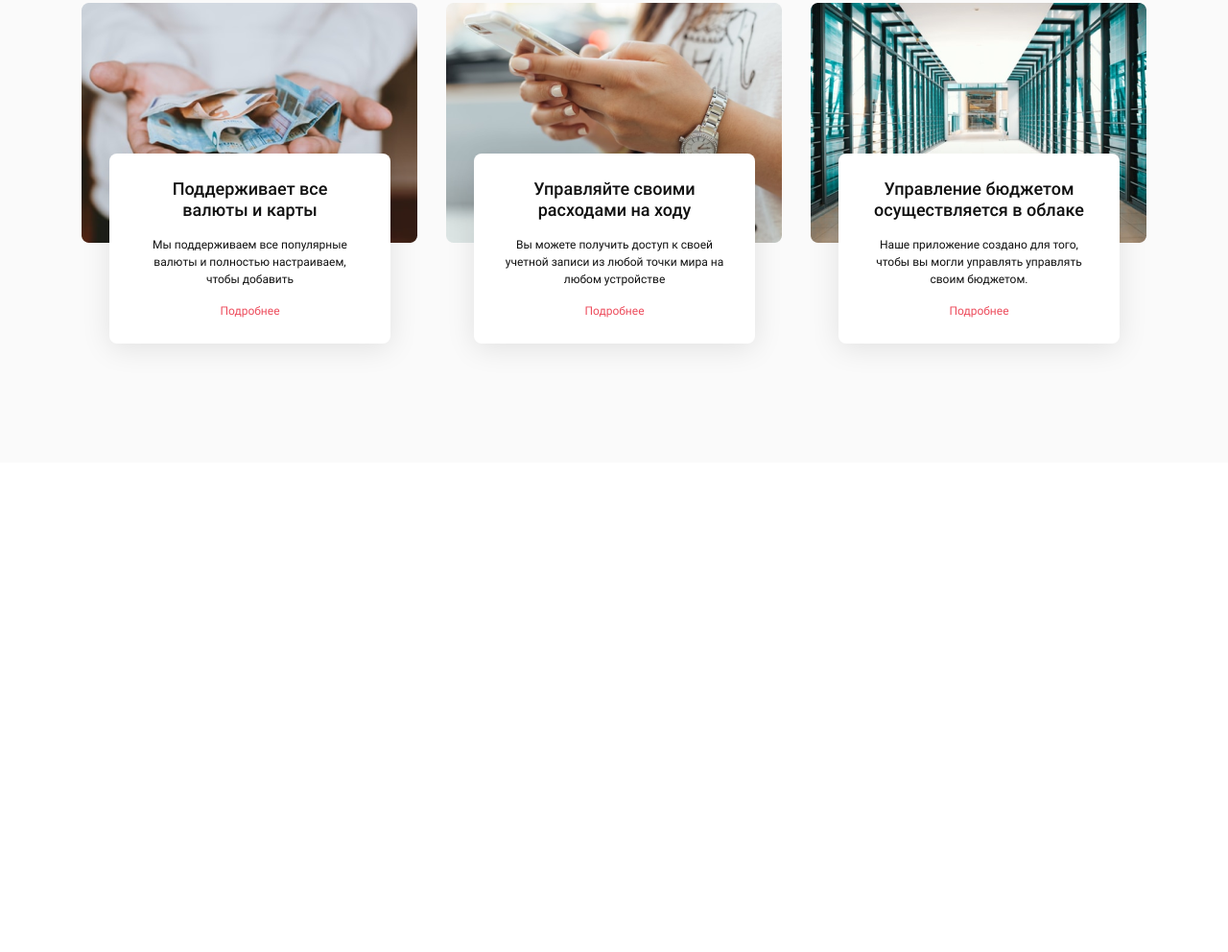
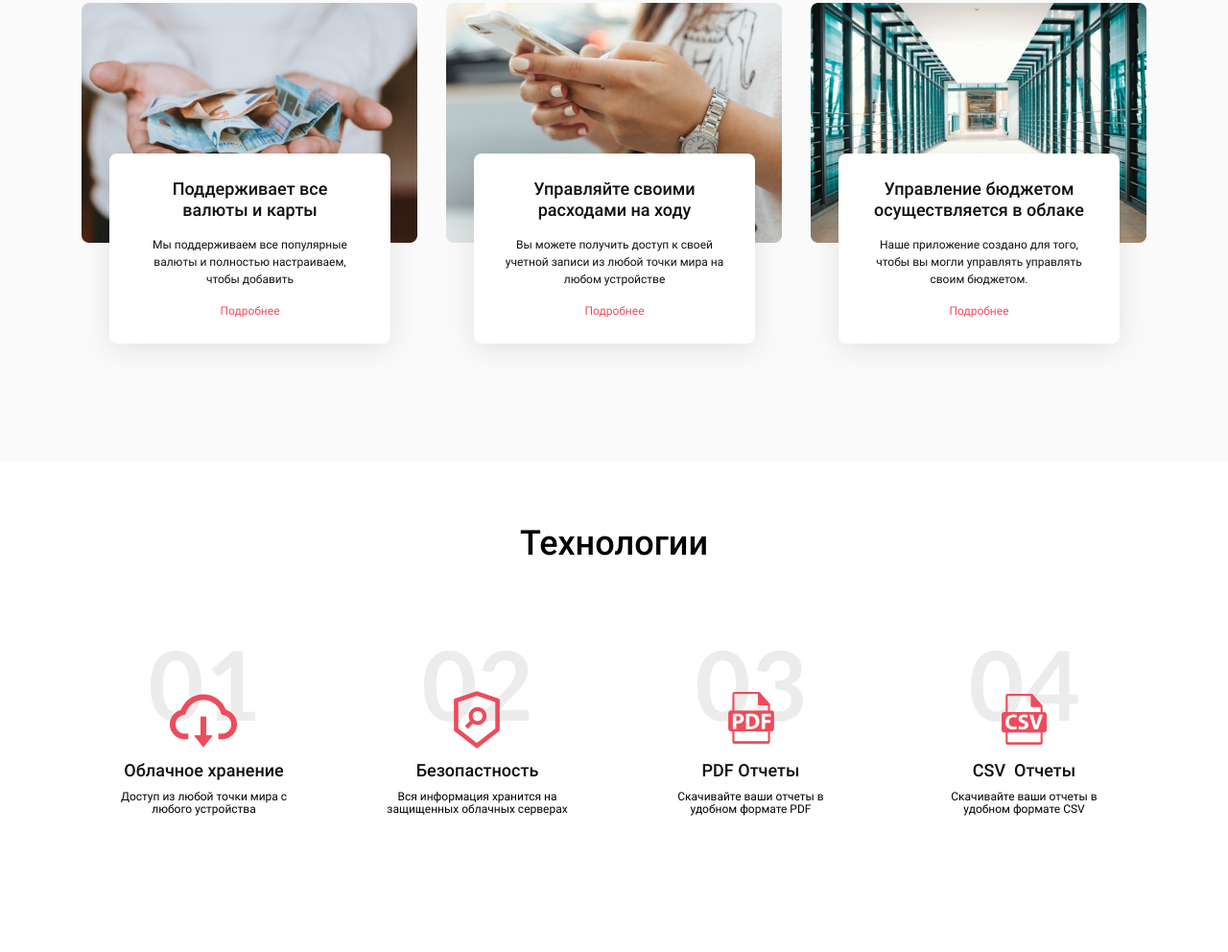
Before and after one commit to Screamo95/CloudBudget, a plain HTML site: page index.html in a window 1280 px wide. Shown: the part 1460-2452 px from the top of the page at 96% size. Before the commit the page ends 1942 px from the top, so only its background shows below. Drawn offline with Linux system fonts and the light colour scheme.

Commit message:
add features

```diff
--- a/index.html
+++ b/index.html
@@ -105,6 +105,47 @@
     </div>
   </section>
 
+  <!-- Features -->
+  <section class="features">
+    <div class="features__container">
+      <h2 class="features-title">Технологии</h2>
+      <div class="features__body">
+        <div class="features__item">
+          <div class="features__item_inside">
+            <h4 class="features__item_inside-number">01</h4>
+            <img src="img/features_icon-1.png" class="features__item_inside-icon features-icon_1">
+          </div>
+          <h4 class="features__item-name">Облачное хранение</h4>
+          <p class="features__item-txt">Доступ из любой точки мира с любого устройства</p>
+        </div>
+        <div class="features__item">
+          <div class="features__item_inside">
+            <h4 class="features__item_inside-number">02</h4>
+            <img src="img/features_icon-2.png" class="features__item_inside-icon features-icon_2">
+          </div>
+          <h4 class="features__item-name">Безопастность</h4>
+          <p class="features__item-txt">Вся информация хранится на защищенных облачных серверах</p>
+        </div>
+        <div class="features__item">
+          <div class="features__item_inside">
+            <h4 class="features__item_inside-number">03</h4>
+            <img src="img/features_icon-3.png" class="features__item_inside-icon features-icon_3">
+          </div>
+          <h4 class="features__item-name">PDF Отчеты</h4>
+          <p class="features__item-txt">Скачивайте ваши отчеты в удобном формате PDF</p>
+        </div>
+        <div class="features__item">
+          <div class="features__item_inside">
+            <h4 class="features__item_inside-number">04</h4>
+            <img src="img/features_icon-4.png" class="features__item_inside-icon features-icon_4">
+          </div>
+          <h4 class="features__item-name">CSV  Отчеты</h4>
+          <p class="features__item-txt">Скачивайте ваши отчеты в удобном формате CSV</p>
+        </div>
+      </div>
+    </div>
+  </section>
+
   <script src="js/main.js"></script>
 
 </body>
--- a/styles/style.css
+++ b/styles/style.css
@@ -434,3 +434,92 @@
     margin-left: 0;
   }
 }
+
+/* Features */
+.features {
+  padding-top: 66px;
+  padding-bottom: 104px;
+}
+.features__container {
+  max-width: 1110px;
+  margin: 0 auto;
+}
+.features-title {
+  font-family: var(--robotoMedium);
+  font-size: 36px;
+  text-align: center;
+  color: #000;
+  margin-bottom: 78px;
+}
+.features__body {
+  display: grid;
+  grid-template-columns: 255px 255px 255px 255px;
+  gap: 30px;
+}
+.features__item {
+  max-width: 255px;
+  height: 226px;
+  text-align: center;
+}
+.features__item_inside {
+  position: relative;
+  margin-bottom: 32px;
+}
+.features__item_inside-number {
+  font-family: var(--latoBold);
+  font-size: 100px;
+  color: rgba(16, 16, 16, 0.08);
+}
+.features__item_inside-icon {
+  position: absolute;
+}
+.features-icon_1 {
+  top: 49px;
+  left: 87px;
+}
+.features-icon_2 {
+  top: 55px;
+  left: 94px;
+}
+.features-icon_3 {
+  top: 51px;
+  left: 93px;
+}
+.features-icon_4 {
+  top: 61px;
+  left: 104px;
+}
+.features__item-name {
+  font-family: var(--robotoMedium);
+  font-size: 18px;
+  color: #101010;
+  margin-bottom: 12px;
+}
+.features__item-txt {
+  font-family: var(--robotoRegular);
+  font-size: 12px;
+  color: #000;
+  max-width: 191px;
+  margin: 0 auto;
+  line-height: 110%;
+}
+
+@media screen and (max-width: 1200px) {
+  .features__container {
+    padding-right: 30px;
+    padding-left: 30px;
+    max-width: 600px;
+  }
+  .features__body {
+    grid-template-columns: 255px 255px;
+  }
+}
+@media screen and (max-width: 600px) {
+  .features__body {
+    grid-template-columns: 255px;
+    justify-content: center;
+  }
+  .features {
+    padding-bottom: 50px;
+  }
+}
```
Also changed, not shown: img/features_icon-1.png (added), img/features_icon-2.png (added), img/features_icon-3.png (added), img/features_icon-4.png (added).
